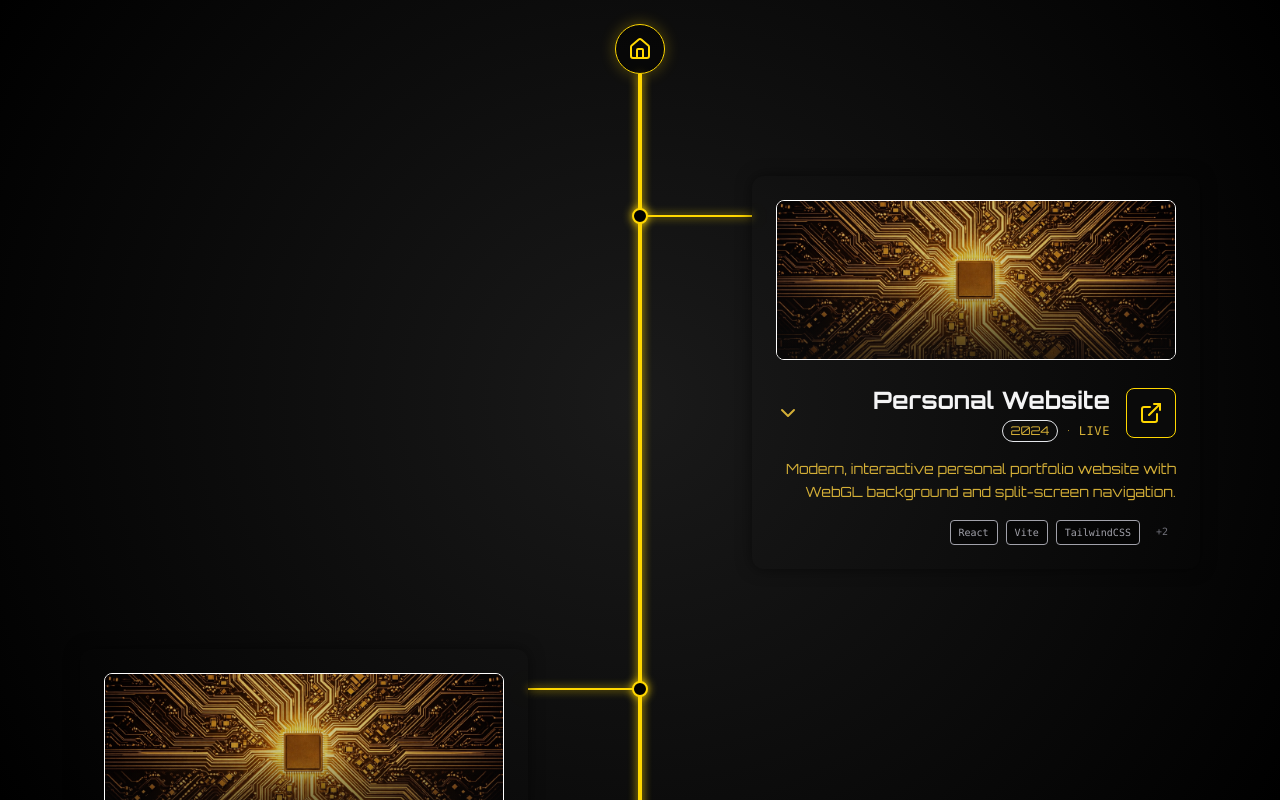
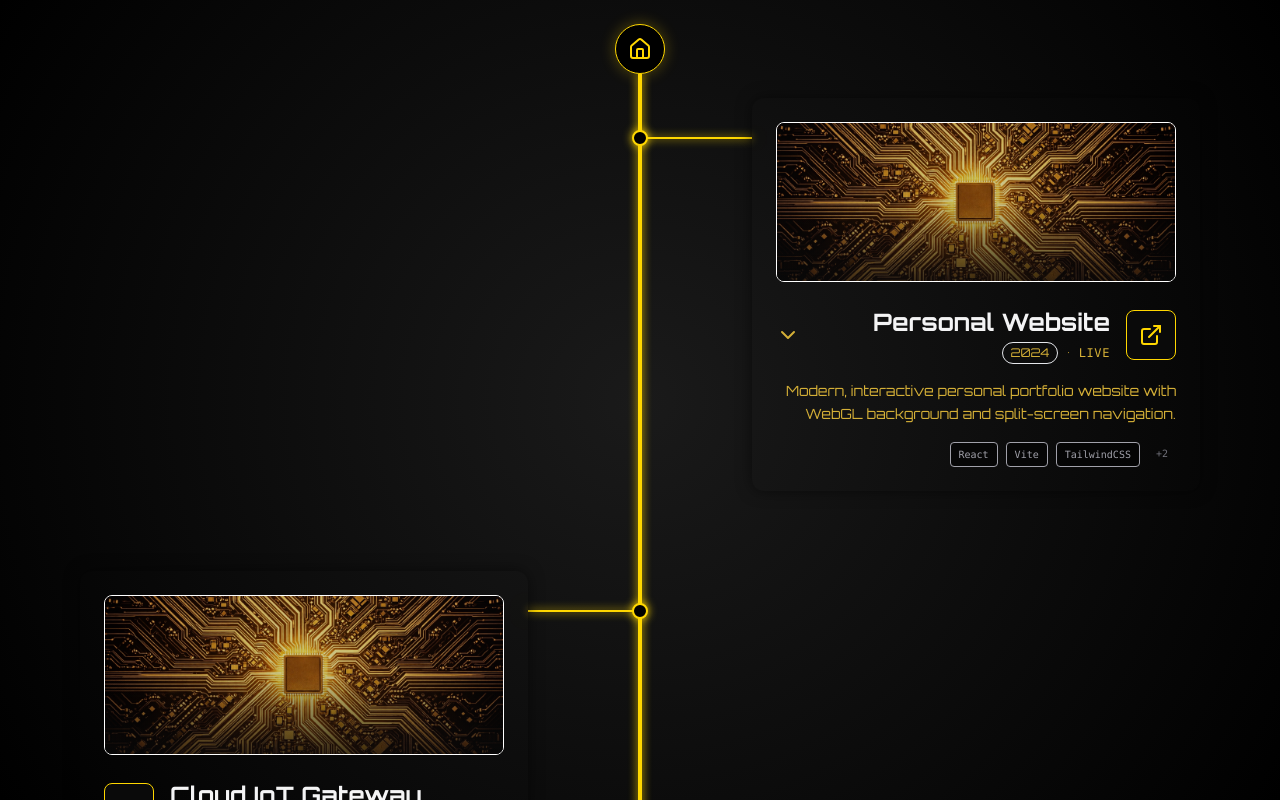
Before and after one commit to nspaine/nspaine.github.io, a React (Vite) app: page /portfolio in a window 1280 px wide. Built offline with nearby package versions, Linux system fonts and the light colour scheme.

Commit message:
Refine Portfolio UI: Sticky home button, precise alignment, solid background

```diff
--- a/src/pages/Portfolio.jsx
+++ b/src/pages/Portfolio.jsx
@@ -22,24 +22,23 @@ const Portfolio = () => {
 
     return (
         <div ref={containerRef} className="w-full h-full overflow-y-auto relative scrollbar-custom">
-            <div className="pt-24 px-4 md:px-20 max-w-7xl mx-auto min-h-full relative">
-                {/* Header Navigation - Home Icon Only */}
-                <button
-                    onClick={() => navigate('/')}
-                    className="fixed top-6 left-6 md:left-1/2 md:-translate-x-1/2 z-50 p-3 rounded-full bg-black/50 border border-[var(--accent-color)] text-[var(--accent-color)] hover:bg-[var(--accent-color)] hover:text-black transition-all duration-300 hover:scale-110 shadow-[0_0_15px_rgba(255,215,0,0.3)]"
-                >
-                    <Home size={24} />
-                </button>
-
-                {/* Spacer for where header used to be */}
-                <div className="h-20"></div>
+            <div className="px-4 md:px-20 max-w-7xl mx-auto min-h-full relative">
+                {/* Sticky Header Navigation */}
+                <div className="sticky top-0 z-50 pt-6 pb-6 w-full flex justify-start md:justify-center pointer-events-none">
+                    <button
+                        onClick={() => navigate('/')}
+                        className="pointer-events-auto ml-[7px] md:ml-0 p-3 rounded-full bg-black border border-[var(--accent-color)] text-[var(--accent-color)] hover:bg-[var(--accent-color)] hover:text-black transition-all duration-300 hover:scale-110 shadow-[0_0_15px_rgba(255,215,0,0.3)]"
+                    >
+                        <Home size={24} />
+                    </button>
+                </div>
 
                 {/* MAIN CIRCUIT BUS (Vertical Line) */}
                 {/* We place this absolutely continuously down the page using a fixed height container logic or just relative to the flow */}
                 <div className="relative pb-32">
                     {/* Continuous Central Trace */}
-                    {/* -top-102px = Starts below the fixed header button (approx 74px from top) */}
-                    <div className="absolute top-[-102px] bottom-0 left-8 md:left-1/2 w-1 -translate-x-1/2 bg-[#FFD700] shadow-[0_0_10px_#FFD700] z-0 rounded-b-full" />
+                    {/* -top-6 overlaps the pb-6 header padding to touch the button */}
+                    <div className="absolute -top-6 bottom-0 left-8 md:left-1/2 w-1 -translate-x-1/2 bg-[#FFD700] shadow-[0_0_10px_#FFD700] z-0 rounded-b-full" />
 
                     {/* Circuit Nodes Loop */}
                     {projects.map((project, index) => (
```
